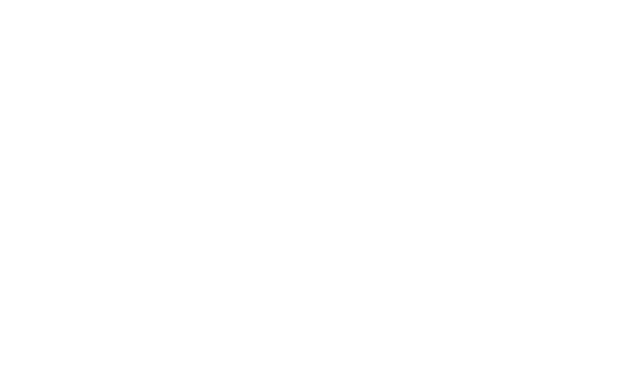
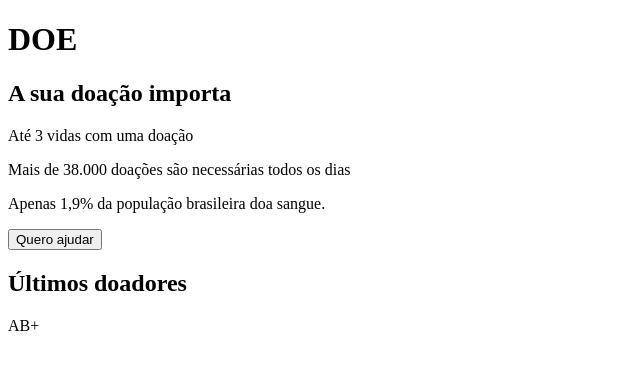
Before and after one commit to joelsondsbreis/maratonadev, a plain HTML site: page index.html in a window 1280 px wide. Shown: the whole page, without its empty margins (0-640 px from the left). Drawn offline with Linux system fonts and the light colour scheme.

Commit message:
init HTML

```diff
--- a/index.html
+++ b/index.html
@@ -1,11 +1,34 @@
 <!DOCTYPE html>
 <html lang="pt-br">
+
 <head>
     <meta charset="UTF-8">
     <meta name="viewport" content="width=device-width, initial-scale=1.0">
-    <title>DOE</title>
+    <title>Doe sangue, doe vida!</title>
 </head>
+
 <body>
+    <header>
+        <h1>DOE</h1>
+        <h2>A sua doação importa</h2>
+        <p>Até 3 vidas com uma doação</p>
+        <p>Mais de 38.000 doações são necessárias todos os dias</p>
+        <p>Apenas 1,9% da população brasileira doa sangue.</p>
+
+
+        <button>Quero ajudar</button>
+
+    </header>
+    <main>
+        <h2>Últimos doadores</h2>
+
+        <section class="donors">
+            <div class="donor">
+                <div class="blood">AB+</div>
+            </div>
+        </section>
+    </main>
 
 </body>
+
 </html>
```
